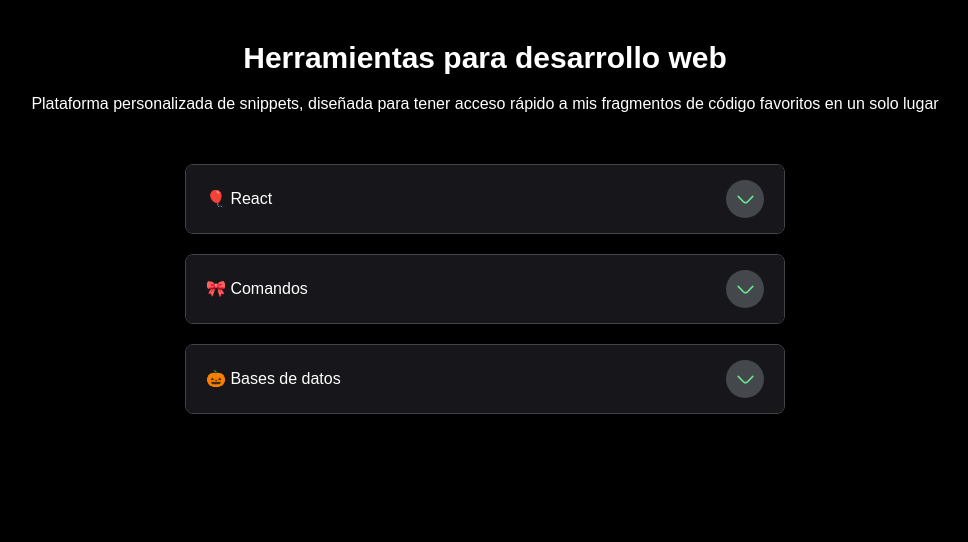
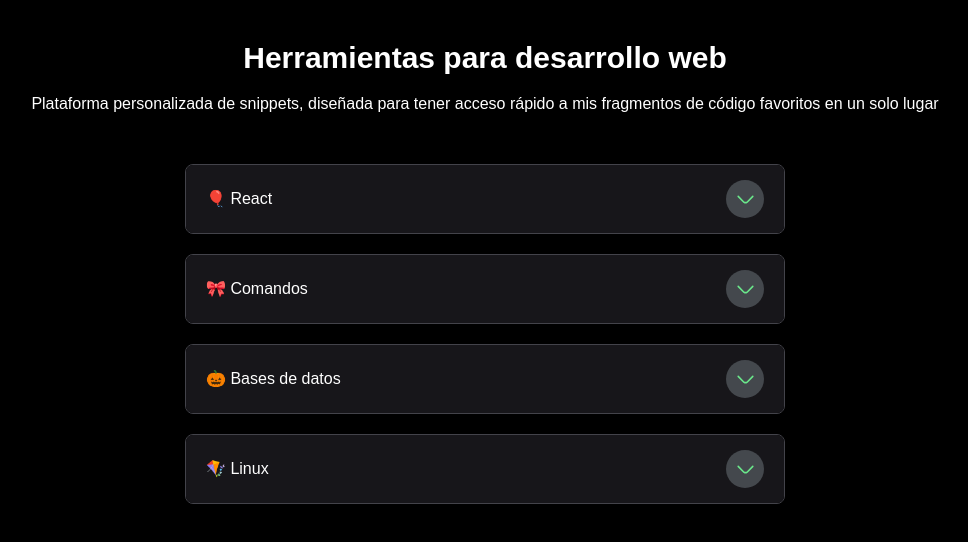
Before and after one commit to Carl0sPineda/WebResources, a React (Vite) app: page / in a window 1280 px wide. Shown: the top 542 px of the page, without its empty margins (155-1123 px from the left). Built offline with nearby package versions, Linux system fonts and the light colour scheme.

Commit message:
add: New dualboot post

```diff
--- a/src/data/data.ts
+++ b/src/data/data.ts
@@ -100,14 +100,30 @@
       },
     ],
   },
-  //   {
-  //     id: "4",
-  //     title: "🕶 Backend",
-  //     elements: [
-  //       { id: "D-01", title: "Element 1 of Item 3" },
-  //       { id: "D-02", title: "Element 2 of Item 3" },
-  //       { id: "D-03", title: "Element 3 of Item 3" },
-  //       { id: "D-04", title: "Element 4 of Item 3" },
-  //     ],
-  //   },
+  {
+    id: "4",
+    title: "🪁 Linux",
+    elements: [
+      {
+        id: "D-01",
+        title: "Dual-Boot",
+        widget1: {
+          title: "1. Proceso previo al booteo",
+          languaje: "bash",
+          code: '--Verificar el estilo de partición del disco entre MBR/GPT\nEn PowerShell escribir el comando => "Get-Disk"\n\n--Verificar el tipo de BIOS, si es UEFI se debe entrar en la BIOS y desactivar el secure boot\nPresionar "Windows + R"\nEscribir "msinfo32" y darle enter',
+        },
+        widget2: {
+          title: "2. Inicio del booteo mediante una pendrive",
+          languaje: "bash",
+          code: "--Requisitos\nUna pendrive\nDescargar el ISO del sistema operativo, por ejemplo Ubuntu\nInstalar Rufus y hacer el booteo en la USB, se formateará el pendrive\nArrancar el sistema mediante BIOS con la pendrive",
+        },
+        widget3: {
+          title: "3. Gestión de particiones",
+          languaje: "bash",
+          code: "--Ejemplo con 500GB\n\nPartición Swap\nTamaño: 10240MB (10GB) El doble de memoria RAM que tiene el equipo para dispositivos con menos de 4GB\nTipo de partición: Lógica\nSistema de Ficheros: área de intercambio/swap\nPunto de montaje: en este caso no aplica\n\nPartición /\nSe almacenan las aplicaciones/actualizaciones que voy a instalar de forma predeterminada\nTamaño: 409600MB (400GB) Hay que pensar cuantas aplicaciones vamos a instalar y el uso que le daremos, aproximado y ajustar este tamaño en consecuencia\nTipo de partición: Lógica\nSistema de Ficheros: ext4\nPunto de montaje: /\n\nPartición /home\nAquí se almacenan fotos, videos etc\nTamaño: 92160MB (90GB)\nTipo de partición: Lógica\nSistema de Ficheros: ext4\nPunto de montaje: /home",
+        },
+      },
+      // { id: "D-02", title: "Element 2 of Item 3" },
+    ],
+  },
 ];
```
